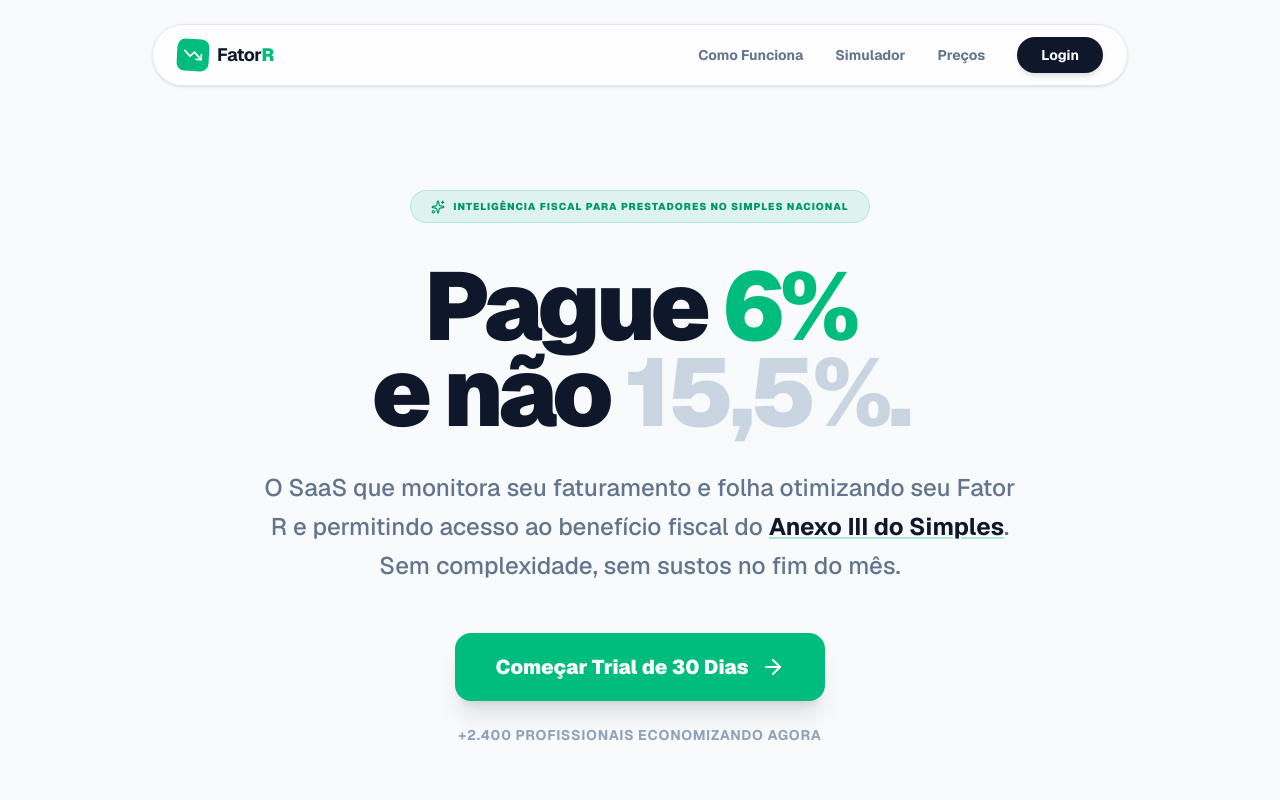
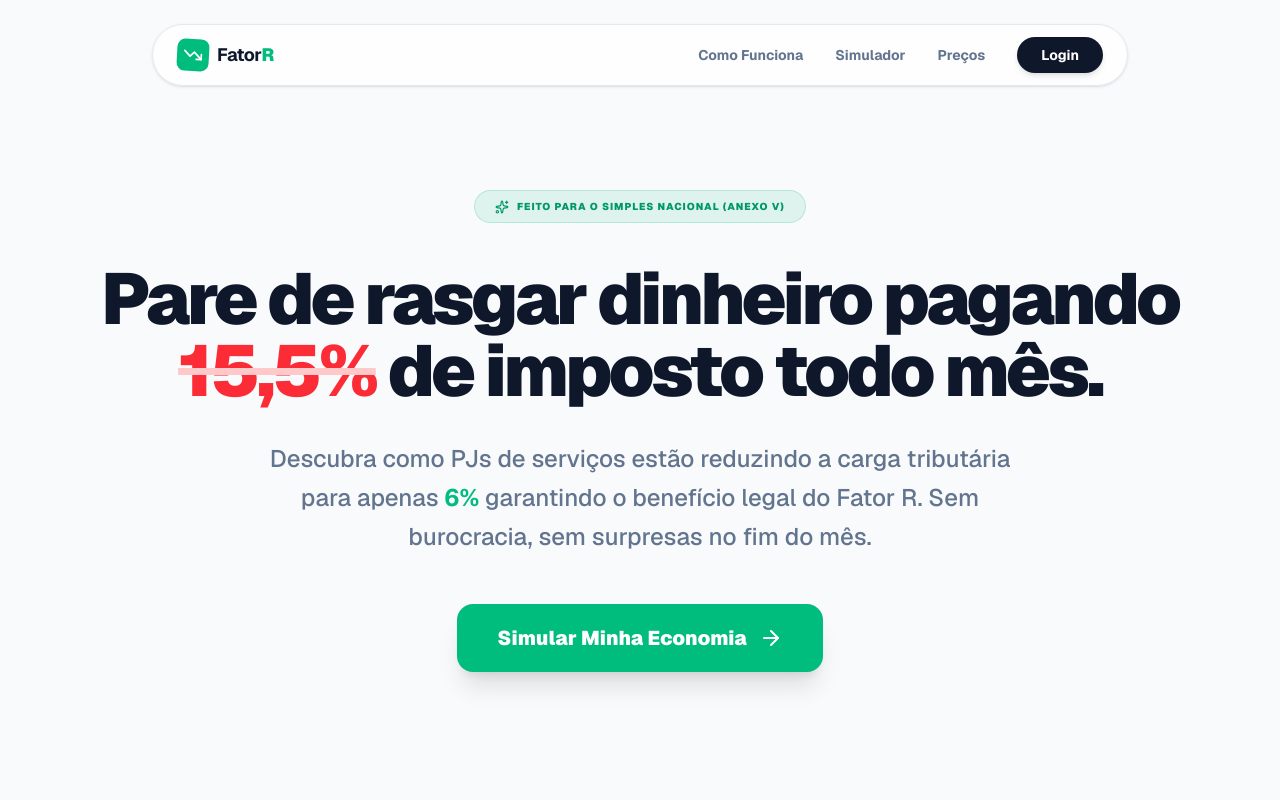
Before and after one commit to eversongava/fatorr.app, a Next.js app: page / in a window 1280 px wide. Shown: the top 800 px of the page. Built offline with nearby package versions, Linux system fonts and the light colour scheme.

Commit message:
Update landing page hero copy based on new strategy

```diff
--- a/src/app/page.jsx
+++ b/src/app/page.jsx
@@ -108,29 +108,21 @@
       <header className="px-6 pt-32 pb-20 max-w-7xl mx-auto text-center">
         <div className="inline-flex items-center gap-2 bg-emerald-500/10 border border-emerald-500/20 text-emerald-600 px-5 py-2 rounded-full text-[10px] font-black uppercase tracking-widest mb-10">
           <Sparkles size={14} />
-          <span>Inteligência Fiscal Para Prestadores no Simples Nacional</span>
+          <span>FEITO PARA O SIMPLES NACIONAL (ANEXO V)</span>
         </div>
-        <h1 className="text-6xl md:text-8xl font-black tracking-tighter mb-8 leading-[0.9] text-slate-900">
-          Pague <span className="text-emerald-500">6%</span> <br />
-          e não <span className="text-slate-300">15,5%.</span>
+        <h1 className="text-6xl md:text-7xl font-black tracking-tighter mb-8 leading-[1.0] text-slate-900">
+          Pare de rasgar dinheiro pagando <span className="text-red-500 line-through decoration-red-200">15,5%</span> de imposto todo mês.
         </h1>
         <p className="text-slate-500 text-xl md:text-2xl max-w-3xl mx-auto mb-12 font-medium leading-relaxed">
-          O SaaS que monitora seu faturamento e folha otimizando seu Fator R e permitindo acesso ao benefício fiscal do <span className="text-slate-900 font-bold underline decoration-emerald-500/30">Anexo III do Simples</span>.
-          Sem complexidade, sem sustos no fim do mês.
+          Descubra como PJs de serviços estão reduzindo a carga tributária para apenas <span className="text-emerald-500 font-bold">6%</span> garantindo o benefício legal do Fator R. Sem burocracia, sem surpresas no fim do mês.
         </p>
         <div className="flex flex-col items-center gap-6">
-          <button
-            onClick={handleCheckout}
-            disabled={checkoutLoading}
-            className="group bg-emerald-500 hover:bg-emerald-400 text-white font-black px-10 py-5 rounded-2xl text-xl flex items-center gap-3 transition-all shadow-xl hover:-translate-y-1 active:translate-y-0 cursor-pointer disabled:opacity-70 disabled:hover:-translate-y-0"
+          <a
+            href="#simulador"
+            className="group bg-emerald-500 hover:bg-emerald-400 text-white font-black px-10 py-5 rounded-2xl text-xl flex items-center gap-3 transition-all shadow-xl hover:-translate-y-1 active:translate-y-0 cursor-pointer"
           >
-            {checkoutLoading ? (
-              <><Loader2 className="animate-spin" /> Carregando...</>
-            ) : (
-              <>Começar Trial de 30 Dias <ArrowRight className="group-hover:translate-x-1 transition-transform" /></>
-            )}
-          </button>
-          <p className="text-slate-400 text-sm font-bold uppercase tracking-wider">+2.400 profissionais economizando agora</p>
+            Simular Minha Economia <ArrowRight className="group-hover:translate-x-1 transition-transform" />
+          </a>
         </div>
       </header>
 
```
